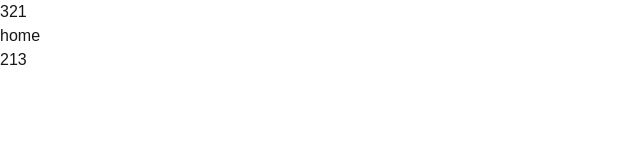
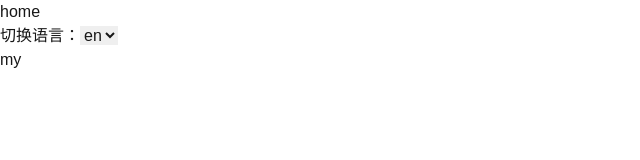
Before and after one commit to Yolo-00/next-app, a Next.js app: page /en in a window 1280 px wide. Shown: the top 160 px of the page, without its empty margins (0-640 px from the left). Built offline with nearby package versions, Linux system fonts and the light colour scheme.

Commit message:
feat: 封装切换语言hook

```diff
--- a/src/app/[locale]/page.tsx
+++ b/src/app/[locale]/page.tsx
@@ -1,13 +1,27 @@
-import {useTranslations} from 'next-intl';
-// import {Link} from '@/i18n/routing';
+"use client";
+import { useTranslations, useLocale } from "next-intl";
+import { Link } from "@/i18n/routing";
+import { useLanguage } from "@/hooks";
 export default function Home() {
   const t = useTranslations();
+  const locale = useLocale();
+  const { changeLanguage } = useLanguage();
+  const onSelectChange = (e: any) => {
+    changeLanguage(e.target.value);
+  };
   return (
     <div className="flex items-center justify-center">
-      <div>321</div>
-      <h1>{t('home')}</h1>
-      213
-      {/* <Link href="/about">{t('about')}</Link> */}
+      <div>
+        <h1>{t("home")}</h1>
+        <div>
+          切换语言：
+          <select defaultValue={locale} onChange={onSelectChange}>
+            <option value="en">en</option>
+            <option value="zh">zh</option>
+          </select>
+        </div>
+        <Link href="/my">{t("my")}</Link>
+      </div>
     </div>
   );
 }
--- /dev/null
+++ b/src/hooks/index.ts
@@ -0,0 +1 @@
+export * from "./useLanguage";
--- /dev/null
+++ b/src/hooks/useLanguage.ts
@@ -0,0 +1,21 @@
+import { useParams } from "next/navigation";
+import { usePathname, useRouter } from "@/i18n/routing";
+import { LanguageType } from "@/i18n/interface/index";
+
+export function useLanguage() {
+    const pathname = usePathname();
+    const router = useRouter();
+    const params = useParams();
+    const changeLanguage = (locale: LanguageType) => {
+        router.replace(
+            // @ts-expect-error -- TypeScript will validate that only known `params`
+            // are used in combination with a given `pathname`. Since the two will
+            // always match for the current route, we can skip runtime checks.
+            { pathname, params },
+            { locale }
+        );
+    };
+    return {
+        changeLanguage
+    };
+}
--- /dev/null
+++ b/src/i18n/interface/index.ts
@@ -0,0 +1,2 @@
+// * 语言
+export type LanguageType = "zh" | "en";
--- a/src/i18n/modules/en.json
+++ b/src/i18n/modules/en.json
@@ -2,5 +2,6 @@
     "layout": {
         "title": "My NextJS application"
     },
-    "home": "home"
+    "home": "home",
+    "my": "my"
 }
--- a/src/i18n/modules/zh.json
+++ b/src/i18n/modules/zh.json
@@ -2,5 +2,6 @@
     "layout": {
         "title": "我的 Next.js 应用"
     },
-    "home": "首页"
+    "home": "首页",
+    "my": "我的"
 }
--- a/src/i18n/request.ts
+++ b/src/i18n/request.ts
@@ -1,12 +1,13 @@
 import { getRequestConfig } from 'next-intl/server';
 import { routing } from './routing';
+import { LanguageType } from "@/i18n/interface/index";
 
 export default getRequestConfig(async ({ requestLocale }) => {
     // This typically corresponds to the `[locale]` segment
     let locale = await requestLocale;
 
     // Ensure that a valid locale is used
-    if (!locale || !routing.locales.includes(locale as "en" | "zh")) {
+    if (!locale || !routing.locales.includes(locale as LanguageType)) {
         locale = routing.defaultLocale;
     }
 
```
Also changed, not shown: src/app/[locale]/my/page.tsx (added, +9 -0 lines).
